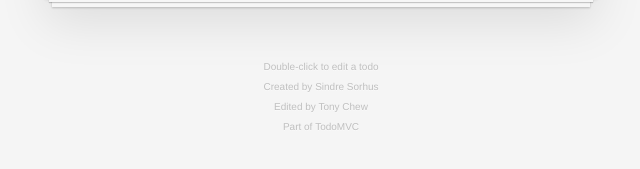
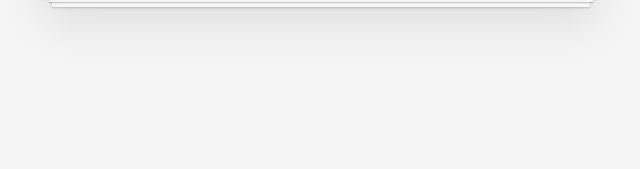
Before and after one commit to tonychew1986/vue-to-do-list, a Vue app: page / in a window 1280 px wide. Shown: the part 241-410 px from the top of the page, without its empty margins (319-959 px from the left). Built offline with nearby package versions, Linux system fonts and the light colour scheme.

Commit message:
cleaned up legacy code generated from vue cli

```diff
--- a/src/router.js
+++ b/src/router.js
@@ -1,6 +1,6 @@
 import Vue from "vue";
 import Router from "vue-router";
-import Home from "./views/Home.vue";
+import Todo from "./views/Todo.vue";
 
 Vue.use(Router);
 
@@ -10,17 +10,17 @@ export default new Router({
   routes: [
     {
       path: "/",
-      name: "home",
-      component: Home
-    },
-    {
-      path: "/about",
-      name: "about",
-      // route level code-splitting
-      // this generates a separate chunk (about.[hash].js) for this route
-      // which is lazy-loaded when the route is visited.
-      component: () =>
-        import(/* webpackChunkName: "about" */ "./views/About.vue")
+      name: "todo",
+      component: Todo
     }
+    // {
+    //   path: "/about",
+    //   name: "about",
+    //   // route level code-splitting
+    //   // this generates a separate chunk (about.[hash].js) for this route
+    //   // which is lazy-loaded when the route is visited.
+    //   component: () =>
+    //     import(/* webpackChunkName: "about" */ "./views/About.vue")
+    // }
   ]
 });
--- a/src/views/About.vue
+++ /dev/null
@@ -1,5 +0,0 @@
-<template>
-  <div class="about">
-    <h1>This is an about page</h1>
-  </div>
-</template>
--- a/src/views/Home.vue
+++ b/src/views/Todo.vue
@@ -6,8 +6,6 @@
 				<input class="new-todo" v-model="newTodo" v-on:keyup.enter="addTodo" placeholder="What needs to be done?" autofocus>
 			</header>
 			<section class="main">
-				<input id="toggle-all" class="toggle-all" type="checkbox">
-				<label for="toggle-all">Mark all as complete</label>
 				<ul class="todo-list">
     			<li v-for="todo in filteredTodos" :class="{completed: todo.completed, editing: todo == editedTodo}">
     				<div class="view">
@@ -42,28 +40,15 @@
         </ul>
       </footer>
 		</section>
-		<footer class="info">
-			<p>Double-click to edit a todo</p>
-			<p>Created by <a href="http://sindresorhus.com">Sindre Sorhus</a></p>
-			<p>Edited by Tony Chew</p>
-			<p>Part of <a href="http://todomvc.com">TodoMVC</a></p>
-		</footer>
-    <!-- <img alt="Vue logo" src="../assets/logo.png">
-    <HelloWorld msg="Welcome to Your Vue.js App"/> -->
   </div>
 </template>
 
 <script>
-// @ is an alias to /src
-// import HelloWorld from "@/components/HelloWorld.vue";
 
 const STORAGE_KEY = "todo-storage";
 
 export default {
   name: "home",
-  // components: {
-  //   HelloWorld
-  // },
   data() {
     return {
       newTodo: "",
@@ -94,7 +79,7 @@ export default {
     addTodo() {
       this.todos.push({
         title: this.newTodo,
-        completed: "false",
+        completed: false,
         id: this.todos.length
       });
       this.newTodo = "";
```
Also changed, not shown: src/App.vue (+0 -16 lines).
